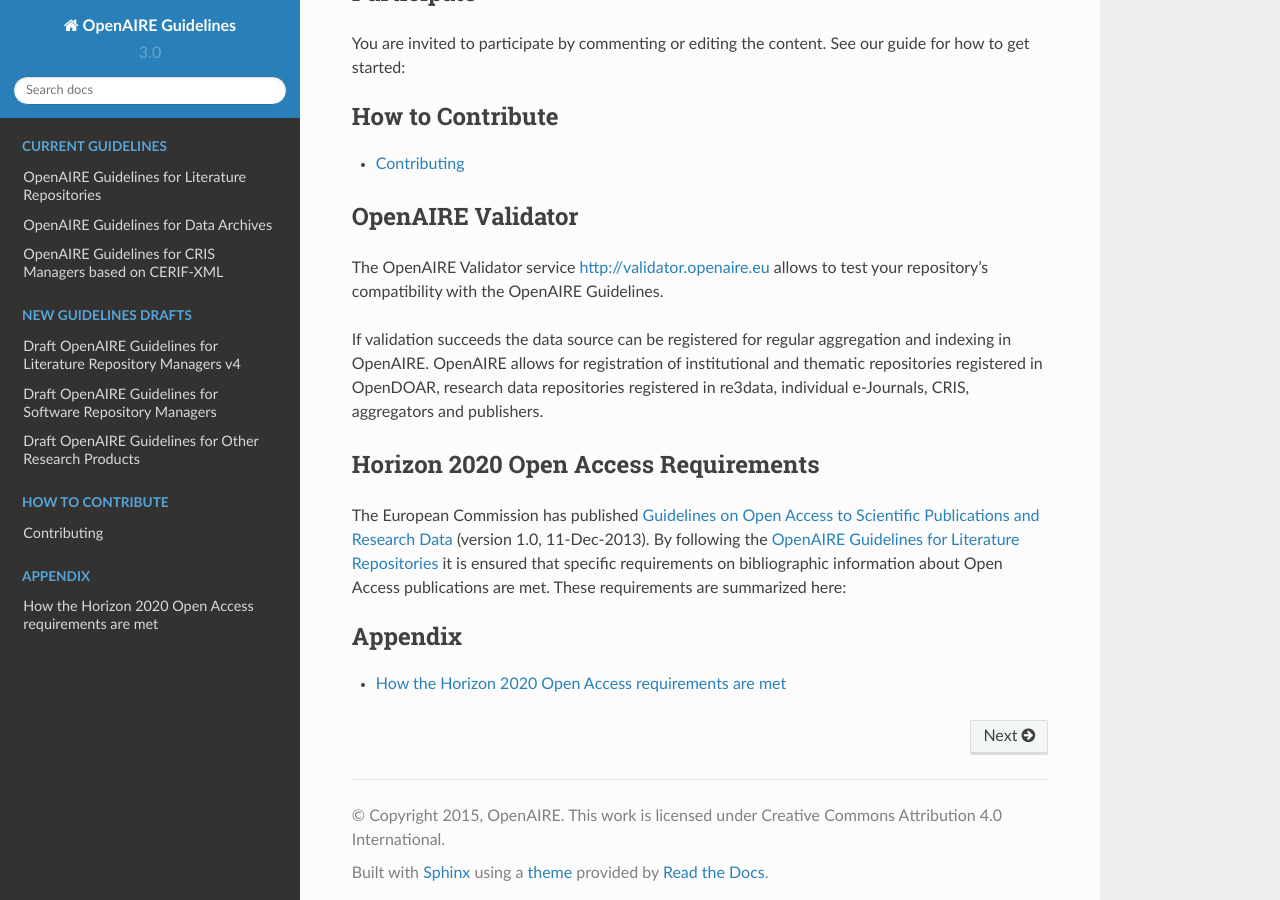
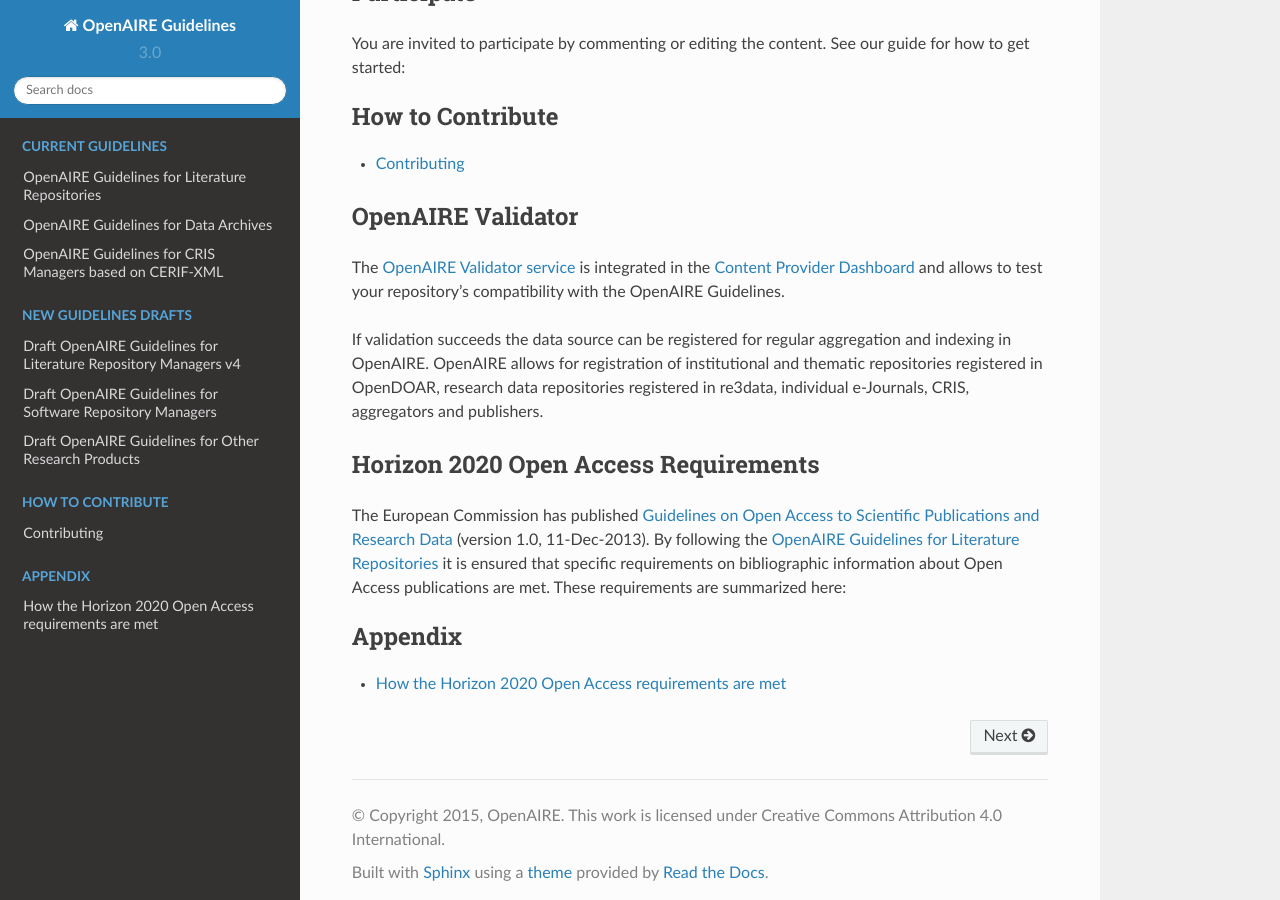
Before and after one commit to openaire/guidelines, a Sphinx documentation site: the page built from docs/index.rst, in a window 1280 px wide and 900 px high, scrolled down 928 px. Built offline with Sphinx 7.4.7 and the Read the Docs theme 2.0.0, drawn with Linux system fonts in a browser that asks for light colours.

Commit message:
fix link to validator service

```diff
--- a/docs/index.rst
+++ b/docs/index.rst
@@ -45,7 +45,7 @@
 
 OpenAIRE Validator
 ------------------
-The OpenAIRE Validator service http://validator.openaire.eu allows to test your repository's compatibility with the OpenAIRE Guidelines.
+The `OpenAIRE Validator service <https://www.openaire.eu/validator-registration-guide>`_ is integrated in the `Content Provider Dashboard <https://provide.openaire.eu/>`_ and allows to test your repository's compatibility with the OpenAIRE Guidelines.
 
 If validation succeeds the data source can be registered for regular aggregation and indexing in OpenAIRE.
 OpenAIRE allows for registration of institutional and thematic repositories registered in OpenDOAR, research data repositories registered in re3data, individual e-Journals, CRIS, aggregators and publishers.
```
